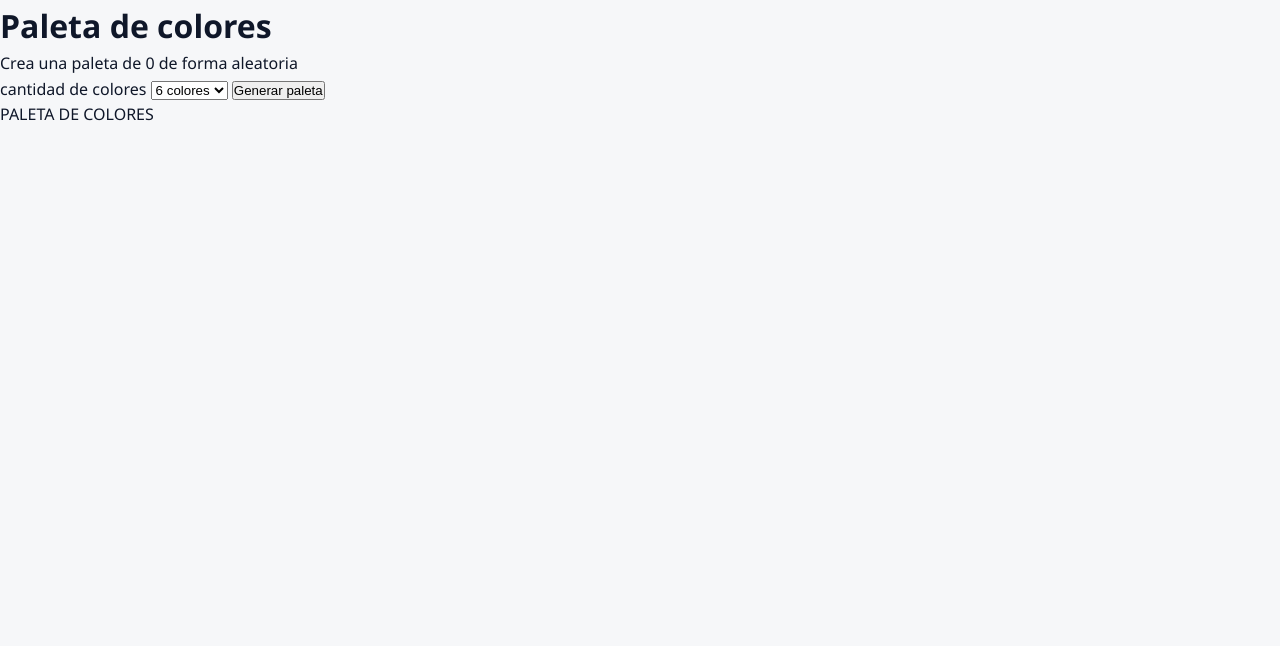
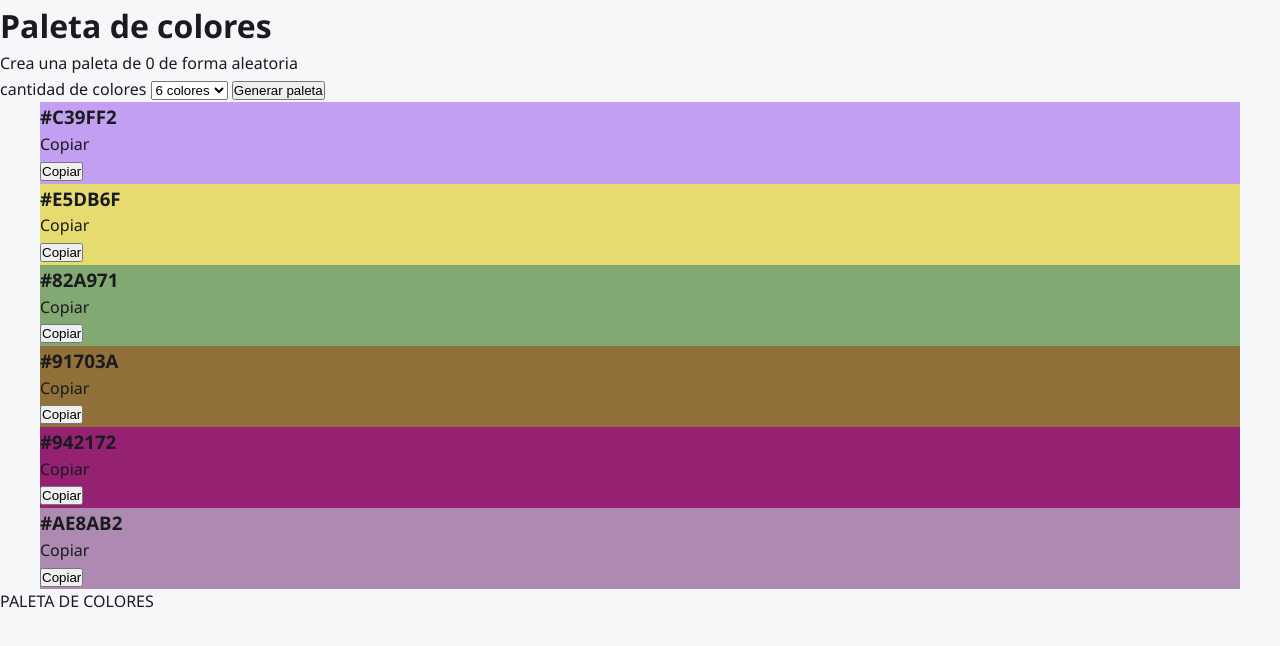
Before and after one commit to unzaga62-star/Projecto-Integrador-M1, a plain HTML site: page index.html in a window 1280 px wide. Drawn offline with Linux system fonts and the light colour scheme.

Commit message:
crea estructura de archivo CSS y arquitectura de JSS basicoo MVP

```diff
--- a/css/style.css
+++ b/css/style.css
@@ -7,7 +7,7 @@
 :root {
     --color-bg: hsl(220, 20%, 97%);
     --color-surface: hsl(0, 0%, 100%);
-    --color-text: hsl(222, 47%, 11%);
+    --color-text: hsl(220, 10%, 11%);
     --color-muted: hsl(215, 16%, 47%);
     --color-primary: hsl(221, 83%, 53%);
     --color-primary-dark: hsl(221, 83%, 43&);
--- a/js/javascript.js
+++ b/js/javascript.js
@@ -0,0 +1,66 @@
+console.log("Script conectado");
+
+const selectorCantidad = document.getElementById("selector-cantidad");
+const BotonGenerar = document.getElementById ("GenerarPaleta");
+const ContenedorPaleta = document.getElementById("contenedor-paleta");
+
+console.log("Elemento Selector:", selectorCantidad);
+console.log("Elemento Boton:", BotonGenerar);
+console.log("Elemento Contenedor:", ContenedorPaleta );
+
+
+function generarColorHex () {
+    const caracteres = "0123456789ABCDEF";
+    let color = "#";
+
+
+for (let i = 0; i < 6; i++) {
+    const indiceAleatorio = Math.floor(Math.random()* caracteres.length);
+    color += caracteres[indiceAleatorio];
+}
+
+return color;
+}
+
+console.log("color aleatorio de prueba:", generarColorHex());
+
+function renderizarPaleta() {
+    const cantidad = parseInt (selectorCantidad.value);
+
+ContenedorPaleta.innerHTML= "";
+
+for (let i = 0; i < cantidad; i++) {
+    const tarjeta = document.createElement("article");
+    const divInfo= document.createElement("div");
+    const titulo = document.createElement("h3")
+    const descripcion = document.createElement("p");
+    const botonCopiar = document.createElement ("button")
+
+
+const colorAleatorio = generarColorHex();
+
+tarjeta.style.backgroundColor = colorAleatorio;
+tarjeta.classList.add ("color-tarjeta");
+
+titulo.textContent = colorAleatorio;
+descripcion.textContent = "Copiar";
+
+botonCopiar.textContent = "Copiar";
+botonCopiar.classList.add("boton");
+
+divInfo.appendChild (titulo);
+divInfo.appendChild(descripcion);
+tarjeta.appendChild(divInfo);
+divInfo.appendChild(botonCopiar);
+
+ContenedorPaleta.appendChild(tarjeta);
+}
+
+}
+
+BotonGenerar.addEventListener("click",renderizarPaleta);
+
+renderizarPaleta();
+
+botonCopiar.addEventListener("click")
+console.log("coloor copiadoo")
```
